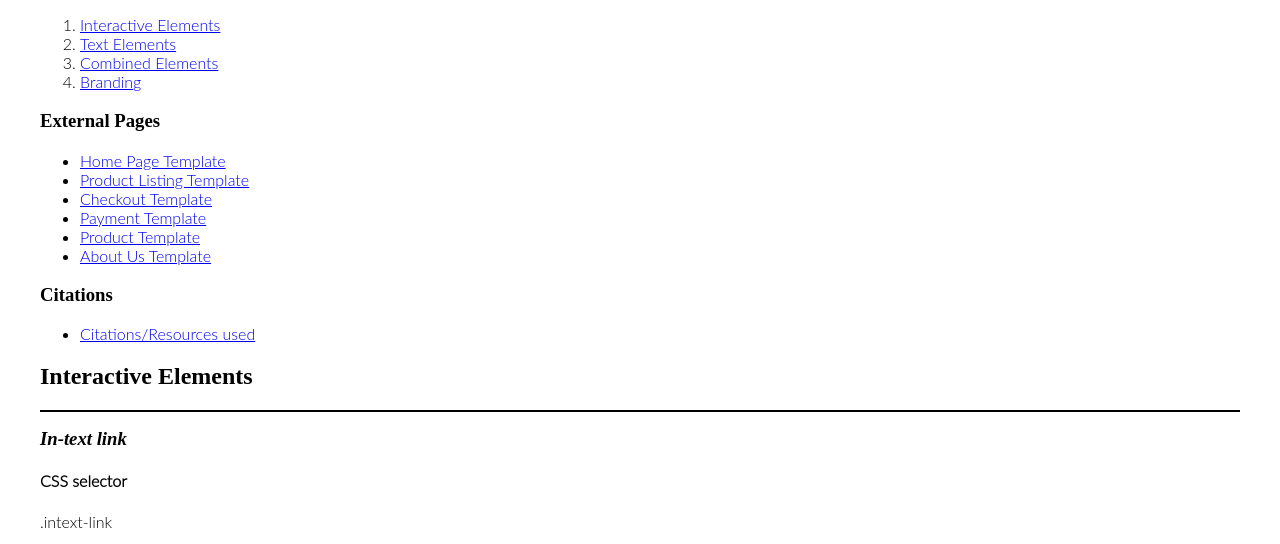
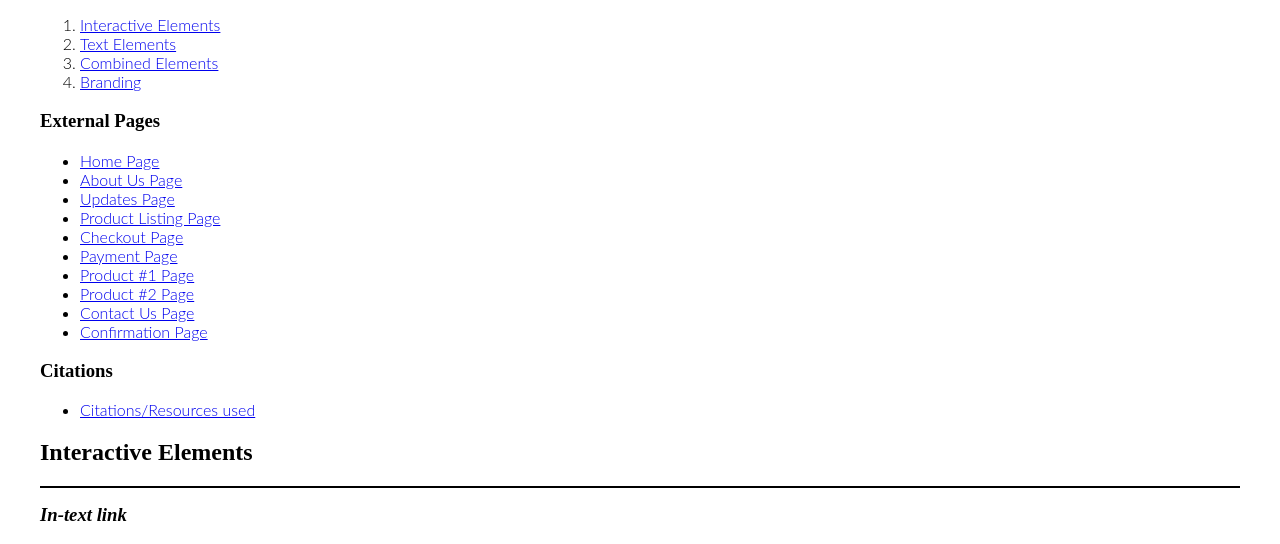
Before and after one commit to snowpear97/IAT339_P02, a plain HTML site: page styleguide_index.html in a window 1280 px wide. Shown: the part 252-796 px from the top of the page. Drawn offline with Linux system fonts and the light colour scheme.

Commit message:
Updated the External Page Links on Styleguide

```diff
--- a/styleguide_index.html
+++ b/styleguide_index.html
@@ -32,12 +32,16 @@
     </ol>
     <h3>External Pages</h3>
     <ul>
-      <li><a href="index.html">Home Page Template</a></li>
-      <li><a href="listing.html">Product Listing Template</a></li>
-      <li><a href="cart.html">Checkout Template</a></li>
-      <li><a href="payment.html">Payment Template</a></li>
-      <li><a href="product.html">Product Template</a></li>
-      <li><a href="aboutus.html">About Us Template</a></li>
+      <li><a href="index.html">Home Page</a></li>
+      <li><a href="aboutus.html">About Us Page</a></li>
+      <li><a href="updates.html">Updates Page</a></li>
+      <li><a href="listing.html">Product Listing Page</a></li>
+      <li><a href="cart.html">Checkout Page</a></li>
+      <li><a href="payment.html">Payment Page</a></li>
+      <li><a href="product.html">Product #1 Page</a></li>
+      <li><a href="product2.html">Product #2 Page</a></li>
+      <li><a href="contact.html">Contact Us Page</a></li>
+      <li><a href="confirmed.html">Confirmation Page</a></li>
     </ul>
     <h3>Citations</h3>
     <ul>
```
